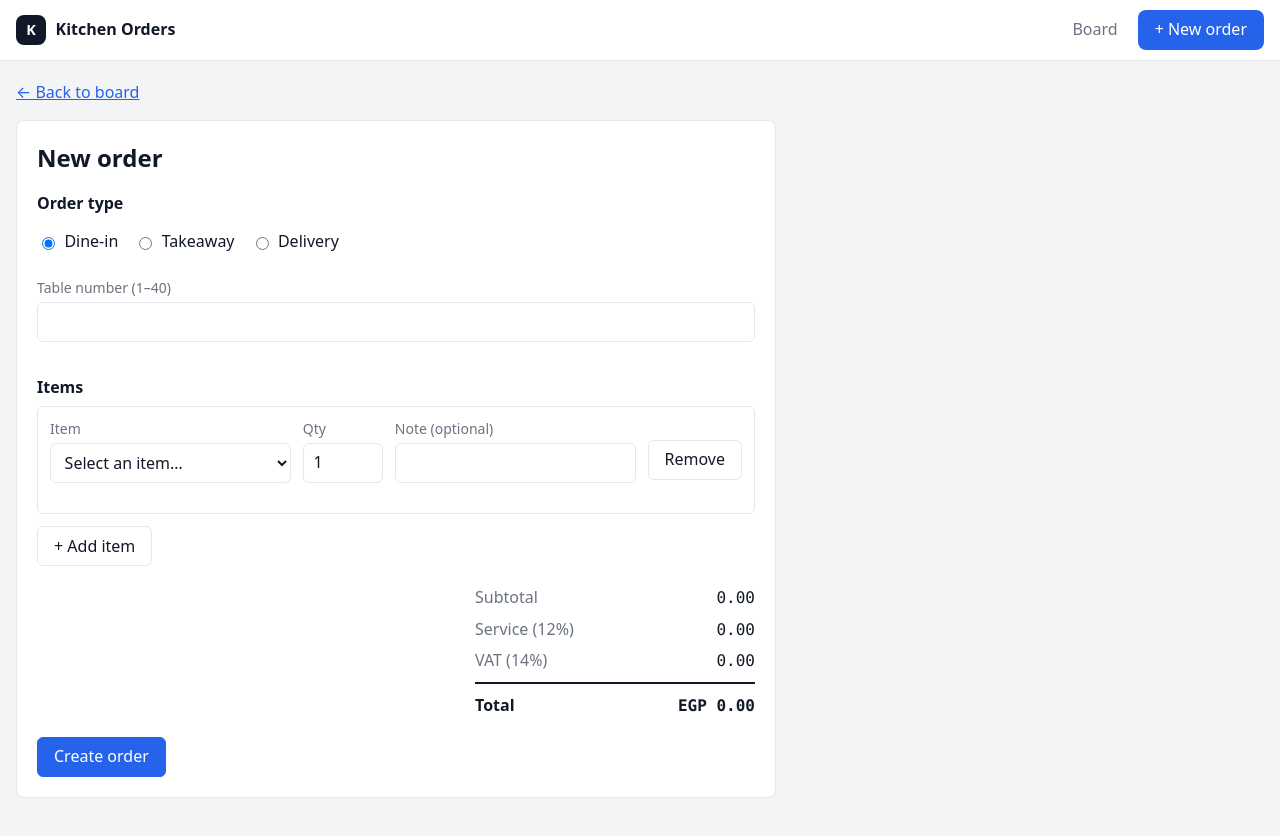
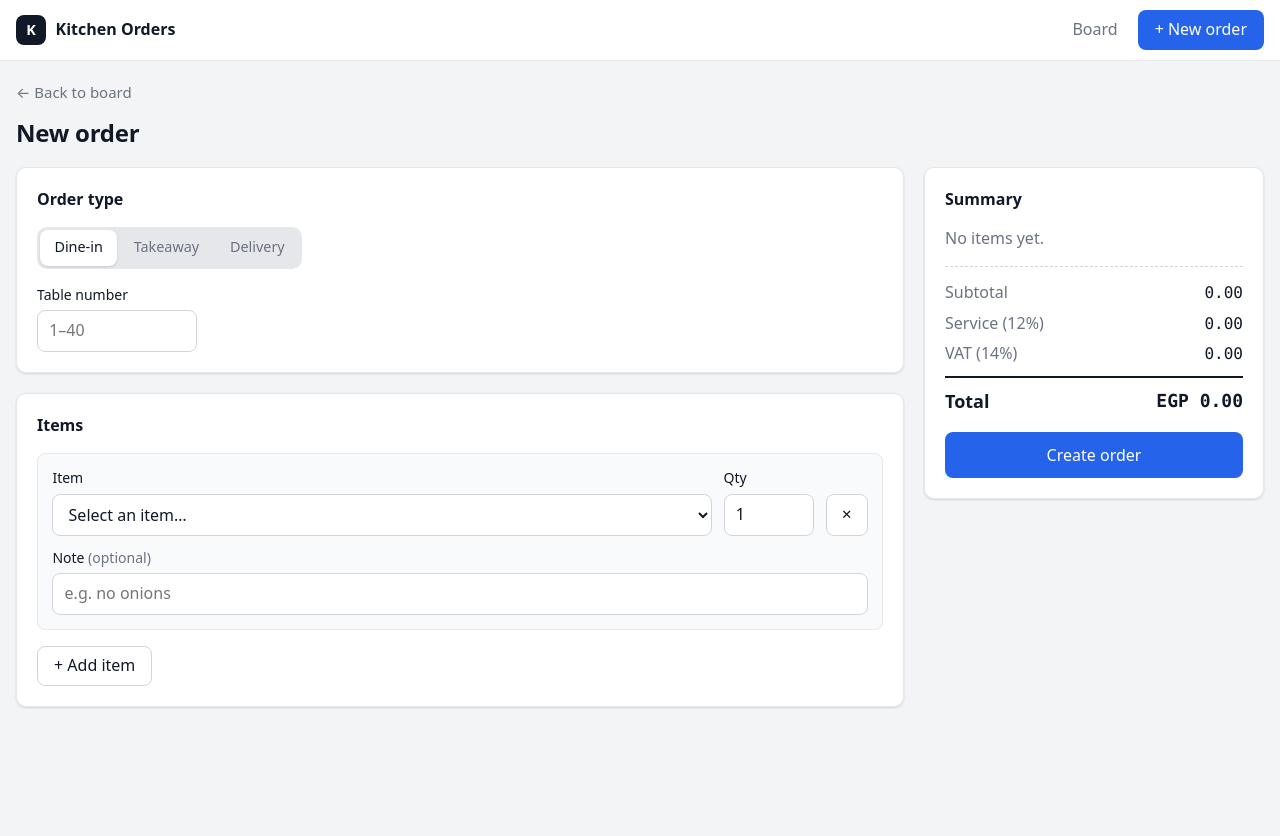
Before and after one commit to Ahmmedelsaid/FOH, an Angular app: page /orders/new in a window 1280 px wide. Shown: the top 836 px of the page. After the commit the page ends 800 px from the top, so only its background shows below. Built offline with nearby package versions, Linux system fonts and the light colour scheme; data requests are answered from the project's data file.

Commit message:
feat(form): two-column layout with live summary, segmented order type and focus on first error
Created orders now redirect to the board with a confirmation banner.

```diff
--- a/src/app/features/orders/new/order-form.component.html
+++ b/src/app/features/orders/new/order-form.component.html
@@ -1,4 +1,4 @@
-<a class="back" routerLink="/orders">← Back to board</a>
+<a class="back-link" routerLink="/orders">← Back to board</a>
 
 @switch (menuState().kind) {
   @case ('loading') {
@@ -9,63 +9,75 @@
   }
   @case ('error') {
     <div class="state" role="alert">
-      <p>Couldn't load the menu. Is the API running on port 3000?</p>
-      <button type="button" class="primary" (click)="retryMenu()">Try again</button>
+      <h1>Couldn't load the menu</h1>
+      <p>Check that the API is running on port 3000, then try again.</p>
+      <button type="button" class="btn btn--primary" (click)="retryMenu()">Try again</button>
     </div>
   }
   @default {
-    <form class="order-form" [formGroup]="form" (ngSubmit)="submit()" novalidate>
-      <h1>New order</h1>
+    <h1 class="page-title">New order</h1>
 
-      <fieldset class="types">
-        <legend>Order type</legend>
+    <form class="layout" [formGroup]="form" (ngSubmit)="submit()" novalidate>
+      <div class="main">
+        <section class="panel section">
+          <h2>Order type</h2>
+          <div class="segmented" role="radiogroup" aria-label="Order type">
             @for (type of types; track type) {
-          <label>
-            <input type="radio" formControlName="type" [value]="type" />
+              <label class="segmented__item" [class.is-selected]="form.controls.type.value === type">
+                <input class="sr-only" type="radio" formControlName="type" [value]="type" />
                 {{ typeLabels[type] }}
               </label>
             }
-      </fieldset>
+          </div>
 
           @if (form.controls.type.value === 'dine-in') {
-        <div class="field">
-          <label for="table">Table number (1–40)</label>
+            <div class="field narrow">
+              <label for="table">Table number</label>
               <input
                 id="table"
                 type="number"
                 inputmode="numeric"
+                min="1"
+                max="40"
+                placeholder="1–40"
                 formControlName="table"
-            [attr.aria-invalid]="form.controls.table.invalid && form.controls.table.touched"
-            aria-describedby="table-error"
+                [attr.aria-invalid]="!!errorMessage(form.controls.table)"
+                [attr.aria-describedby]="errorMessage(form.controls.table) ? 'table-error' : null"
               />
-          <p class="error" id="table-error">{{ errorMessage(form.controls.table) }}</p>
+              @if (errorMessage(form.controls.table); as message) {
+                <p class="error" id="table-error">{{ message }}</p>
+              }
             </div>
           }
 
           @if (form.controls.type.value === 'delivery') {
-        <div class="field">
-          <label for="phone">Mobile number</label>
+            <div class="field medium">
+              <label for="phone">Customer mobile number</label>
               <input
                 id="phone"
                 type="tel"
                 inputmode="numeric"
+                placeholder="01012345678"
+                autocomplete="tel"
                 formControlName="phone"
-            placeholder="01012345678"
-            [attr.aria-invalid]="form.controls.phone.invalid && form.controls.phone.touched"
-            aria-describedby="phone-error"
+                [attr.aria-invalid]="!!errorMessage(form.controls.phone)"
+                [attr.aria-describedby]="errorMessage(form.controls.phone) ? 'phone-error' : null"
               />
-          <p class="error" id="phone-error">{{ errorMessage(form.controls.phone) }}</p>
+              @if (errorMessage(form.controls.phone); as message) {
+                <p class="error" id="phone-error">{{ message }}</p>
+              }
             </div>
           }
+        </section>
 
-      <fieldset class="items" formArrayName="items">
-        <legend>Items</legend>
+        <section class="panel section" formArrayName="items">
+          <h2>Items</h2>
 
           @for (row of items.controls; track row; let i = $index) {
             <div class="row" [formGroupName]="i">
-            <div class="field grow">
+              <div class="field item">
                 <label [attr.for]="'menu-' + i">Item</label>
-              <select [id]="'menu-' + i" formControlName="menuId">
+                <select [id]="'menu-' + i" formControlName="menuId" [attr.aria-invalid]="!!errorMessage(row.controls.menuId)">
                   <option value="" disabled>Select an item…</option>
                   @for (group of menuGroups(); track group.category) {
                     <optgroup [label]="group.category">
@@ -75,32 +87,72 @@
                     </optgroup>
                   }
                 </select>
-              <p class="error">{{ errorMessage(row.controls.menuId) }}</p>
+                @if (errorMessage(row.controls.menuId)) {
+                  <p class="error">Choose an item.</p>
+                }
               </div>
 
               <div class="field qty">
                 <label [attr.for]="'qty-' + i">Qty</label>
-              <input [id]="'qty-' + i" type="number" inputmode="numeric" formControlName="qty" />
-              <p class="error">{{ errorMessage(row.controls.qty) }}</p>
+                <input
+                  [id]="'qty-' + i"
+                  type="number"
+                  inputmode="numeric"
+                  min="1"
+                  max="20"
+                  formControlName="qty"
+                  [attr.aria-invalid]="!!errorMessage(row.controls.qty)"
+                />
+                @if (errorMessage(row.controls.qty); as message) {
+                  <p class="error">{{ message }}</p>
+                }
               </div>
 
-            <div class="field grow">
-              <label [attr.for]="'note-' + i">Note (optional)</label>
-              <input [id]="'note-' + i" type="text" formControlName="note" />
+              <button
+                type="button"
+                class="btn btn--secondary btn--sm remove"
+                (click)="removeItem(i)"
+                [attr.aria-label]="'Remove item ' + (i + 1)"
+              >
+                ✕
+              </button>
+
+              <div class="field note">
+                <label [attr.for]="'note-' + i">Note <span class="optional">(optional)</span></label>
+                <input
+                  [id]="'note-' + i"
+                  type="text"
+                  placeholder="e.g. no onions"
+                  autocomplete="off"
+                  formControlName="note"
+                />
               </div>
-
-            <button type="button" class="remove" (click)="removeItem(i)" [attr.aria-label]="'Remove item ' + (i + 1)">
-              Remove
-            </button>
             </div>
           }
 
           @if (items.errors && items.touched) {
-          <p class="error" role="alert">Add at least one item.</p>
+            <p class="error" role="alert">Add at least one item to create the order.</p>
           }
 
-        <button type="button" class="secondary" (click)="addItem()">+ Add item</button>
-      </fieldset>
+          <button type="button" class="btn btn--secondary add" data-add-item (click)="addItem()">+ Add item</button>
+        </section>
+      </div>
+
+      <aside class="panel summary" aria-label="Order summary">
+        <h2>Summary</h2>
+
+        @if (summaryLines().length === 0) {
+          <p class="muted">No items yet.</p>
+        } @else {
+          <ul class="summary-lines">
+            @for (line of summaryLines(); track $index) {
+              <li>
+                <span>{{ line.qty }}× {{ line.name }}</span>
+                <span class="amount">{{ line.total | number: '1.2-2' }}</span>
+              </li>
+            }
+          </ul>
+        }
 
         <dl class="total" aria-live="polite">
           <div>
@@ -122,12 +174,13 @@
         </dl>
 
         @if (submitError(); as message) {
-        <p class="banner" role="alert">{{ message }}</p>
+          <p class="banner banner--error" role="alert">{{ message }}</p>
         }
 
-      <button type="submit" class="primary" [disabled]="submitting()">
+        <button type="submit" class="btn btn--primary submit" [disabled]="submitting()">
           {{ submitting() ? 'Creating…' : 'Create order' }}
         </button>
+      </aside>
     </form>
   }
 }
--- a/src/app/features/orders/new/order-form.component.scss
+++ b/src/app/features/orders/new/order-form.component.scss
@@ -1,124 +1,165 @@
-.back {
-  display: inline-block;
+.page-title {
   margin-bottom: 1rem;
-  color: var(--accent);
 }
 
-.order-form {
+.layout {
+  display: grid;
+  grid-template-columns: minmax(0, 1fr) 340px;
+  gap: 1.25rem;
+  align-items: start;
+}
+
+.main {
+  display: grid;
+  gap: 1.25rem;
+}
+
+.section {
   display: grid;
   gap: 1rem;
-  max-width: 760px;
-  background: var(--surface);
-  border: 1px solid var(--border);
-  border-radius: 8px;
   padding: 1.25rem;
 
-  h1 {
-    margin: 0;
-    font-size: 1.5rem;
+  h2 {
+    font-size: 1rem;
   }
 }
 
-fieldset {
-  margin: 0;
-  padding: 0;
-  border: 0;
-  min-width: 0;
-}
-
-legend {
-  padding: 0;
-  margin-bottom: 0.4rem;
-  font-weight: 600;
-}
-
-.types {
-  display: flex;
-  flex-wrap: wrap;
-  gap: 1rem;
-
-  legend {
-    width: 100%;
-  }
-
-  label {
-    display: inline-flex;
-    align-items: center;
-    gap: 0.4rem;
-    min-height: 40px;
-  }
+.segmented {
+  justify-self: start;
 }
 
 .field {
   display: grid;
-  gap: 0.25rem;
+  gap: 0.3rem;
   align-content: start;
 
   label {
     font-size: 0.875rem;
+    font-weight: 500;
+  }
+
+  .optional {
     color: var(--muted);
+    font-weight: 400;
   }
 
   input,
   select {
     width: 100%;
-    min-height: 40px;
-    padding: 0 0.6rem;
+    min-height: 42px;
+    padding: 0 0.7rem;
     font: inherit;
-    border: 1px solid var(--border);
-    border-radius: 6px;
+    border: 1px solid var(--border-strong);
+    border-radius: 8px;
     background: var(--surface);
     color: inherit;
 
-    &.ng-invalid.ng-touched {
+    &:focus {
+      border-color: var(--accent);
+    }
+
+    &[aria-invalid='true'] {
       border-color: var(--late);
+      background: var(--late-bg);
     }
+  }
+
+  &.narrow {
+    max-width: 160px;
+  }
+
+  &.medium {
+    max-width: 280px;
   }
 }
 
 .error {
   margin: 0;
-  min-height: 1.1em;
   color: var(--late);
   font-size: 0.8125rem;
 }
 
-.items {
-  display: grid;
-  gap: 0.75rem;
+.muted {
+  margin: 0;
+  color: var(--muted);
 }
 
+// Each item is a small card: [item | qty | remove] on the first line, note below.
 .row {
-  display: flex;
-  flex-wrap: wrap;
+  display: grid;
+  grid-template-columns: minmax(0, 1fr) 90px auto;
+  grid-template-areas:
+    'item qty remove'
+    'note note note';
   gap: 0.75rem;
-  align-items: flex-start;
-  padding: 0.75rem;
+  align-items: end;
+  padding: 0.9rem;
+  background: var(--surface-muted);
   border: 1px solid var(--border);
-  border-radius: 6px;
+  border-radius: 8px;
 
-  .grow {
-    flex: 1 1 180px;
+  .item {
+    grid-area: item;
+  }
+  .qty {
+    grid-area: qty;
+  }
+  .note {
+    grid-area: note;
+  }
+  .remove {
+    grid-area: remove;
+    min-height: 42px;
+    min-width: 42px;
+  }
+}
+
+.add {
+  justify-self: start;
+}
+
+.summary {
+  position: sticky;
+  top: 76px;
+  display: grid;
+  gap: 1rem;
+  padding: 1.25rem;
+
+  h2 {
+    font-size: 1rem;
+  }
+}
+
+.summary-lines {
+  display: grid;
+  gap: 0.4rem;
+  margin: 0;
+  padding: 0;
+  list-style: none;
+  font-size: 0.9375rem;
+
+  li {
+    display: flex;
+    justify-content: space-between;
+    gap: 1rem;
   }
 
-  .qty {
-    flex: 0 0 80px;
-  }
-
-  .remove {
-    align-self: center;
+  .amount {
+    font-family: var(--mono);
   }
 }
 
 .total {
-  margin: 0 0 0 auto;
-  width: 100%;
-  max-width: 280px;
+  display: grid;
+  gap: 0.15rem;
+  margin: 0;
+  padding-top: 0.75rem;
+  border-top: 1px dashed var(--border-strong);
 
   div {
     display: flex;
     justify-content: space-between;
-    padding: 0.25rem 0;
+    padding: 0.15rem 0;
   }
 
   dt {
@@ -134,6 +175,7 @@ legend {
     margin-top: 0.4rem;
     padding-top: 0.6rem;
     border-top: 2px solid var(--text);
+    font-size: 1.125rem;
     font-weight: 700;
 
     dt {
@@ -144,65 +186,19 @@ legend {
 
 .banner {
   margin: 0;
-  padding: 0.65rem 0.85rem;
-  border: 1px solid var(--late);
-  border-radius: 6px;
-  color: var(--late);
-  background: var(--late-bg);
 }
 
-button {
-  font: inherit;
-  min-height: 40px;
-  padding: 0 1rem;
-  border-radius: 6px;
-  cursor: pointer;
+.submit {
+  width: 100%;
+  min-height: 46px;
 }
 
-.primary {
-  border: 1px solid var(--accent);
-  background: var(--accent);
-  color: #fff;
-  justify-self: start;
+@media (max-width: 899px) {
+  .layout {
+    grid-template-columns: minmax(0, 1fr);
+  }
 
-  &:disabled {
-    opacity: 0.6;
-    cursor: progress;
+  .summary {
+    position: static;
   }
 }
-
-.secondary,
-.remove {
-  border: 1px solid var(--border);
-  background: var(--surface);
-  color: inherit;
-  justify-self: start;
-}
-
-.state {
-  display: grid;
-  justify-items: center;
-  gap: 0.75rem;
-  padding: 3rem 1rem;
-  color: var(--muted);
-  text-align: center;
-
-  p {
-    margin: 0;
-  }
-}
-
-.spinner {
-  width: 24px;
-  height: 24px;
-  border: 3px solid var(--border);
-  border-top-color: var(--accent);
-  border-radius: 50%;
-  animation: spin 0.8s linear infinite;
-}
-
-@keyframes spin {
-  to {
-    transform: rotate(360deg);
-  }
-}
--- a/src/app/features/orders/new/order-form.component.ts
+++ b/src/app/features/orders/new/order-form.component.ts
@@ -1,5 +1,5 @@
 import { DecimalPipe } from '@angular/common';
-import { ChangeDetectionStrategy, Component, computed, inject, signal } from '@angular/core';
+import { ChangeDetectionStrategy, Component, ElementRef, computed, inject, signal } from '@angular/core';
 import { takeUntilDestroyed, toSignal } from '@angular/core/rxjs-interop';
 import { AbstractControl, FormControl, FormGroup, NonNullableFormBuilder, ReactiveFormsModule, Validators } from '@angular/forms';
 import { Router, RouterLink } from '@angular/router';
@@ -9,7 +9,7 @@ import { OrdersApi } from '../../../core/api/orders-api.service';
 import { MenuItem } from '../../../core/models/menu.model';
 import { TYPE_LABELS } from '../../../core/models/order-labels';
 import { ORDER_TYPES, OrderType } from '../../../core/models/order.model';
-import { calculatePrice, itemsSubtotal } from '../../../core/pricing/pricing';
+import { calculatePrice, itemsSubtotal, lineTotal } from '../../../core/pricing/pricing';
 import { egyptianMobile, minArrayLength } from './order-form.validators';
 
 type ItemGroup = FormGroup<{
@@ -36,6 +36,7 @@ export class OrderFormComponent {
   private readonly ordersApi = inject(OrdersApi);
   private readonly menuApi = inject(MenuApi);
   private readonly router = inject(Router);
+  private readonly host = inject<ElementRef<HTMLElement>>(ElementRef);
   private readonly reloadMenu$ = new Subject<void>();
 
   protected readonly types = ORDER_TYPES;
@@ -93,6 +94,14 @@ export class OrderFormComponent {
     return calculatePrice(itemsSubtotal(items, this.menuById()), type);
   });
 
+  /** One line per picked item for the summary panel (rows without an item yet are skipped). */
+  protected readonly summaryLines = computed(() => {
+    const menu = this.menuById();
+    return this.formValue()
+      .items.filter((item) => menu.has(item.menuId))
+      .map((item) => ({ qty: item.qty, name: menu.get(item.menuId)?.name ?? '', total: lineTotal(item, menu) }));
+  });
+
   constructor() {
     const { type } = this.form.controls;
     type.valueChanges
@@ -123,6 +132,7 @@ export class OrderFormComponent {
     }
     if (this.form.invalid) {
       this.form.markAllAsTouched();
+      this.focusFirstProblem();
       return;
     }
 
@@ -139,7 +149,7 @@ export class OrderFormComponent {
       })
       .subscribe({
         // Stay in the submitting state on success so the button can't be clicked again while navigating.
-        next: () => void this.router.navigate(['/orders']),
+        next: (order) => void this.router.navigate(['/orders'], { state: { createdOrder: order.number } }),
         error: () => {
           this.submitting.set(false);
           this.submitError.set("Couldn't create the order. Please check your connection and try again.");
@@ -168,6 +178,14 @@ export class OrderFormComponent {
       return `Must be at most ${errors['max'].max}.`;
     }
     return 'This value is not valid.';
+  }
+
+  private focusFirstProblem(): void {
+    const root = this.host.nativeElement;
+    const target =
+      root.querySelector<HTMLElement>('input.ng-invalid, select.ng-invalid') ??
+      root.querySelector<HTMLElement>('[data-add-item]');
+    target?.focus();
   }
 
   private createItem(): ItemGroup {
```
Lines whose indentation alone changed are shown as unchanged.
